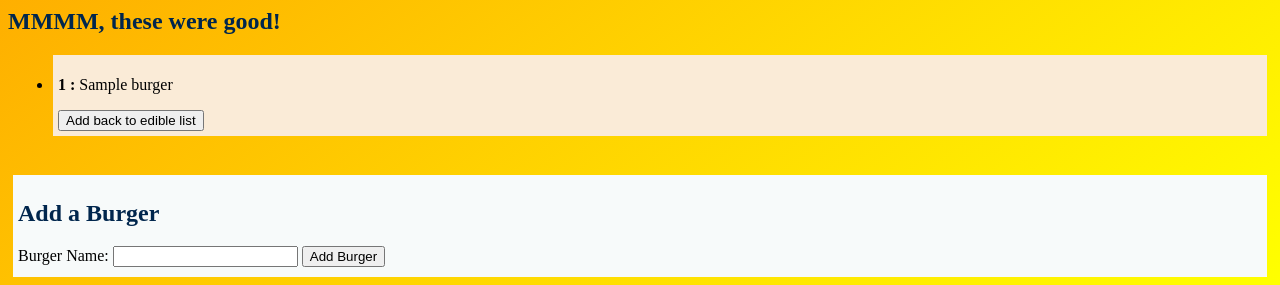
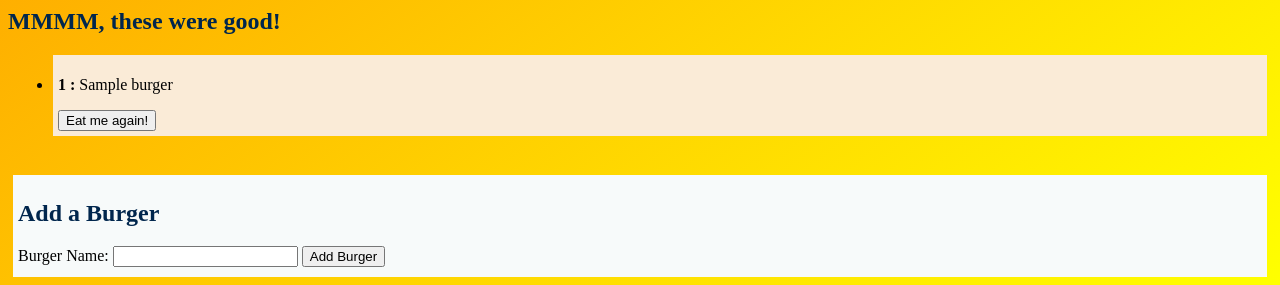
Before and after one commit to deejxue/burger, a Node server app: template views/index.handlebars in a window 1280 px wide. Shown: the part 700-985 px from the top of the page. Run offline with Node 20, Linux system fonts and the light colour scheme; the template is opened without the code that fills it: most values are stand-ins (such as "Sample title", 1, 10 or a date in 2020); some libraries are stand-ins or nearby versions.

Commit message:
final commit

```diff
--- a/views/index.handlebars
+++ b/views/index.handlebars
@@ -40,7 +40,7 @@
 
             <form action="/burgers/update/{{this.id}}?_method=PUT" method="POST">
               <input type="hidden" name="devoured" value="false">
-              <button type="submit" id="delete_btn">Add back to edible list</button>
+              <button type="submit" id="delete_btn">Eat me again!</button>
             </form>
 
           </li>
```
